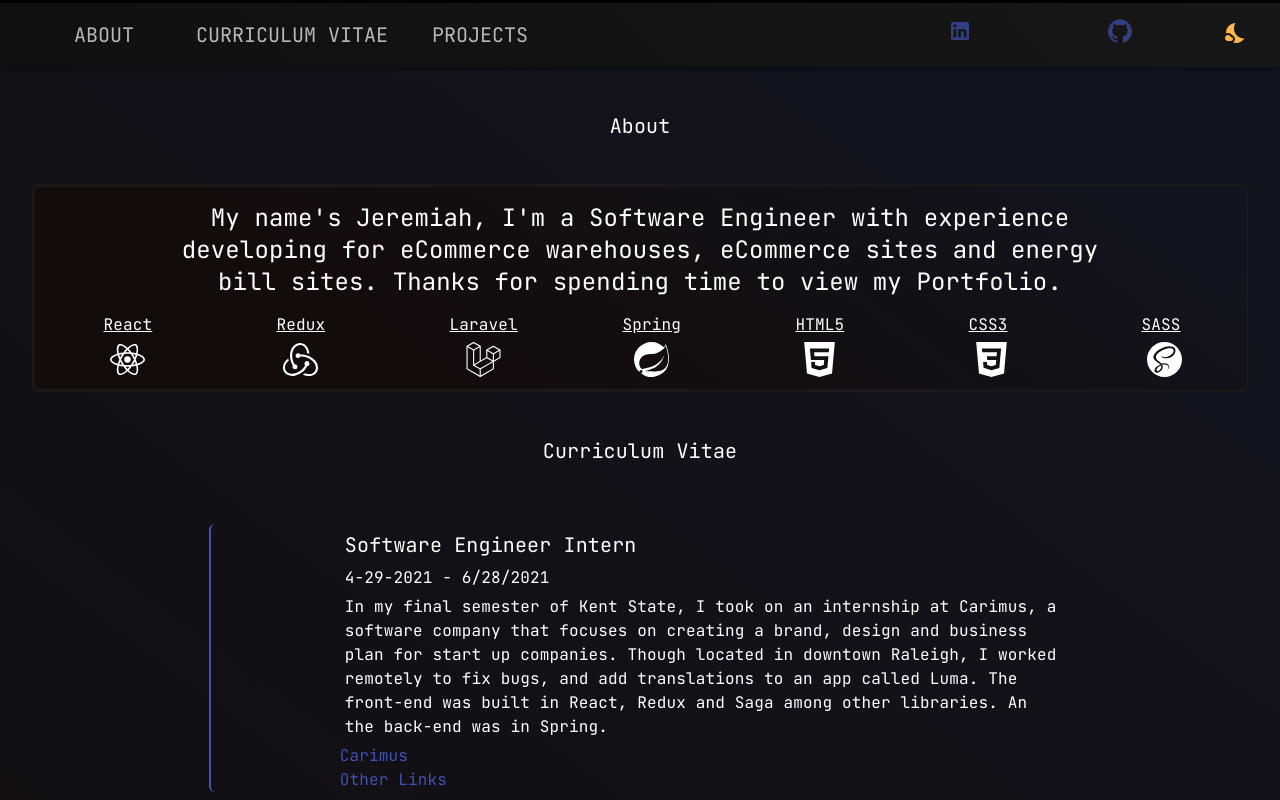
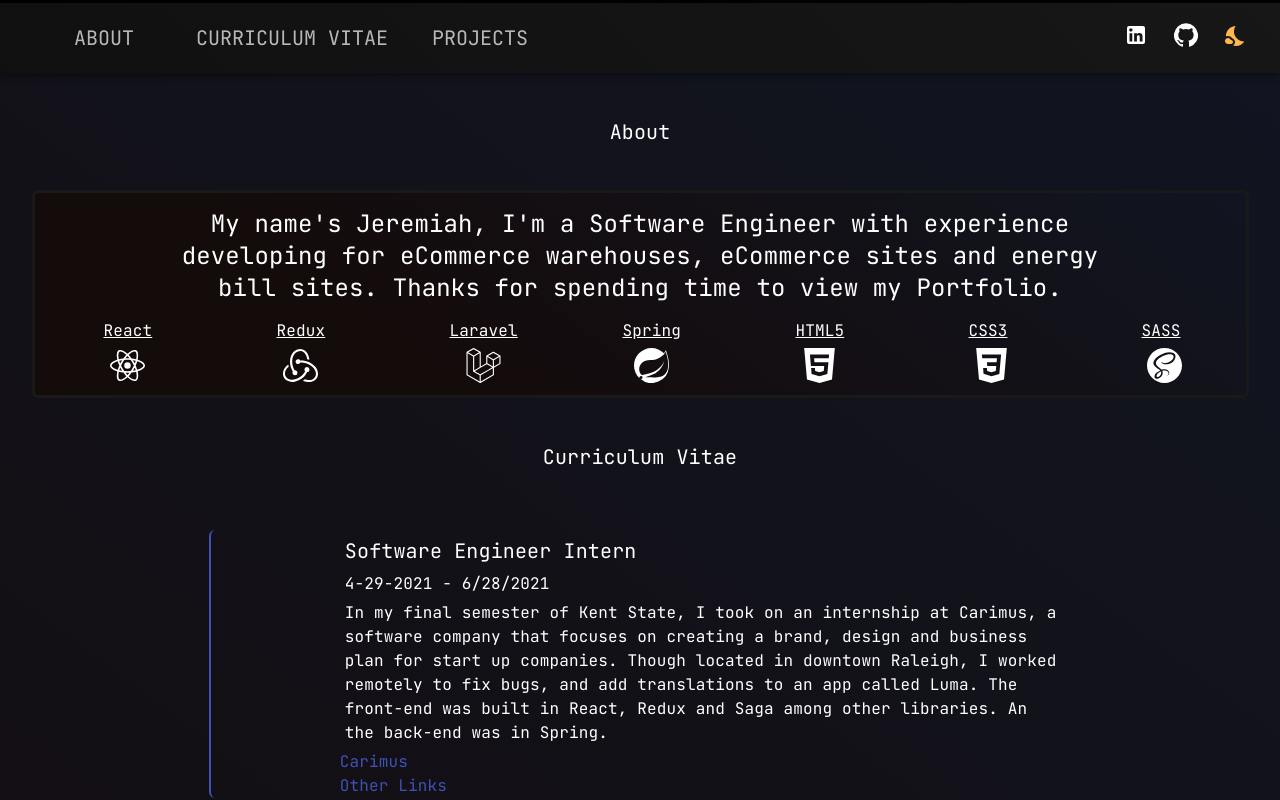
Before and after one commit to heckwithu2/portfolio-react-front-end, a React (Create React App) app: page /home in a window 1280 px wide. Shown: the top 800 px of the page. Built offline with nearby package versions, Linux system fonts and the light colour scheme.

Commit message:
fixed icons in the menu

```diff
--- a/src/Components/menu/index.js
+++ b/src/Components/menu/index.js
@@ -12,6 +12,9 @@ import NightsStayIcon from '@material-ui/icons/NightsStay';
 import WbSunnyIcon from '@material-ui/icons/WbSunny';
 import { connect } from 'react-redux';
 import { changeTheme } from "../../Redux/init/actions";
+import Link from "../link";
+import LinkedInIcon from '@material-ui/icons/LinkedIn';
+import GitHubIcon from '@material-ui/icons/GitHub';
 
 const Menu = (props) => {
   const { menuTitle, theme, changeTheme} = props;
@@ -60,18 +63,8 @@ const Menu = (props) => {
               alignItems="center"
               className={classes.iconRow}
             >
-              <Toolbar >
-                <Tabs
-                  variant="fullWidth"
-                >
-                  <MenuItem link={`https://www.linkedin.com/in/jeremiah-heck-498b1a184/`} image={`LinkedIn`}/>
-                </Tabs>
-                <Tabs
-                  variant="fullWidth"
-                >
-                  <MenuItem link={`https://github.com/heckwithu2`} image={`GitHub`}/>
-                </Tabs>
-              </Toolbar>
+              <a target={`blank`} className={classes.icon} href={`https://www.linkedin.com/in/jeremiah-heck-498b1a184/`}><LinkedInIcon/></a>
+              <a target={`blank`} className={classes.icon} href={`https://github.com/heckwithu2`}><GitHubIcon/></a>
               {localStorage.getItem("theme") === "Dark"
               ? <NightsStayIcon onClick={() => changeTheme("Light")} className={classes.themeIconDark}/>
               : <WbSunnyIcon onClick={() => changeTheme("Dark")} className={classes.themeIconLight}/>}
--- a/src/Components/menu/styles.js
+++ b/src/Components/menu/styles.js
@@ -2,7 +2,7 @@
 import { fade, makeStyles} from "@material-ui/core";
 import { orange300 } from "material-ui/styles/colors";
 import { yellow500 } from "material-ui/styles/colors";
-import { globalBorderRadius } from "../../Themes";
+import { globalBorderRadius, white } from "../../Themes";
 
 export const useStyles = makeStyles((theme) => ({
     root: {
@@ -77,4 +77,10 @@ export const useStyles = makeStyles((theme) => ({
         cursor: `pointer`,
         color: orange300,
       },
+      icon: {
+        color: white,
+        height: `50px`,
+        width: `50px`,
+        marginTop: `20px`,
+      }
 }));
--- a/src/Components/menuItem/styles.js
+++ b/src/Components/menuItem/styles.js
@@ -6,7 +6,7 @@ export const useStyles = makeStyles((theme) => ({
 
     item: {
         minWidth: `50px`,
-        marginRight: `15%`,
+        marginRight: `20%`,
     },
     title: {
         color: white,
```
Also changed, not shown: 2 other files (tests, documents, lock files or other folders).
